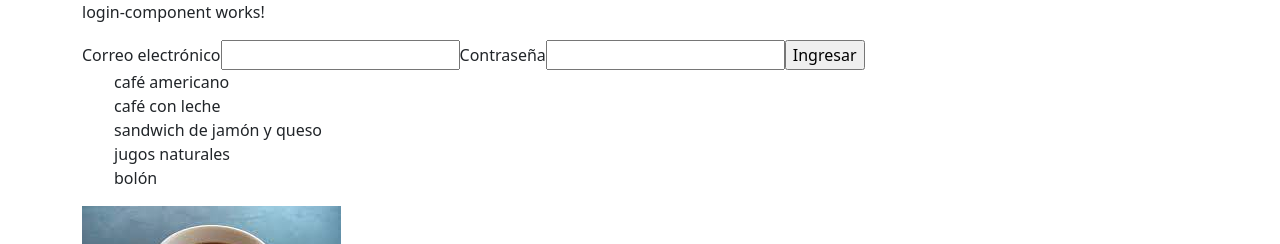
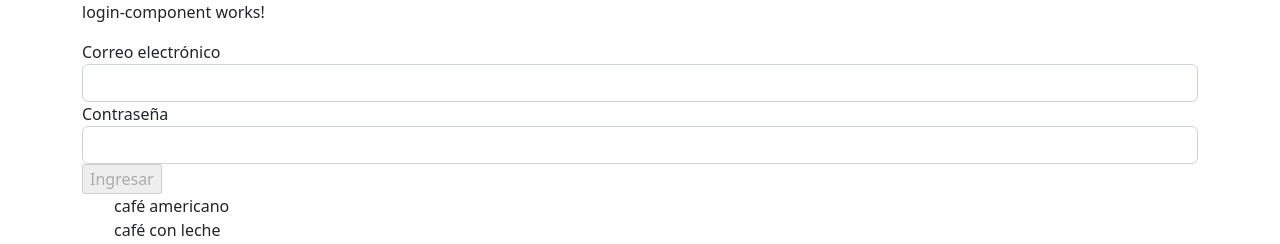
Before and after one commit to Laboratoria/LIM017-burger-queen-api-client, an Angular app in the folder burguer-queen/: page / in a window 1280 px wide. Shown: the top 244 px of the page. Built offline with nearby package versions, Linux system fonts and the light colour scheme.

Commit message:
capturando valores de email y password

```diff
--- a/burguer-queen/src/app/login-component/login-component.component.html
+++ b/burguer-queen/src/app/login-component/login-component.component.html
@@ -1,11 +1,15 @@
 <p>login-component works!</p>
 <!-- Creando un form para loguearse -->
+<!-- hay que oculatr el div de verificacion -->
+
 <div>
-    <form action="">
+    <form (ngSubmit)="onSubmit(loginForm.value)" #loginForm = "ngForm">
         <label for="newItem"> Correo electrónico </label>
-        <input type="text" id="newItem" #newItem>
+        <input type="text" id="newItem" class="form-control" name="email" #name="ngModel" ngModel required="">
+        <div [hidden]="name.valid  || name.pristine" class="alert alert-danger">Correo inválido</div>
         <label for="newItem2"> Contraseña</label>
-        <input type="password" id="newItem2" #newItem2>
-        <input (click)="onLogin(newItem.value)" type="submit" value="Ingresar">
+        <input type="password" id="newItem2" class="form-control"name="password"  #newItem="ngModel" ngModel required>
+        <div [hidden]="newItem.valid  || newItem.pristine" class="alert alert-danger">Contraseña inválida</div>
+        <input  type="submit" value="Ingresar"[disabled]="loginForm.invalid">
     </form>
 </div>
--- a/burguer-queen/src/app/login-component/login-component.component.ts
+++ b/burguer-queen/src/app/login-component/login-component.component.ts
@@ -1,4 +1,9 @@
-import { Component, OnInit } from '@angular/core';
+import { Component } from '@angular/core';
+interface Credentials {
+  "email": string,
+  "password": string
+
+}
 
 @Component({
   selector: 'app-login-component',
@@ -6,8 +11,9 @@ import { Component, OnInit } from '@angular/core';
   styleUrls: ['./login-component.component.css']
 })
 export class LoginComponentComponent {
-onLogin(user: string): void {
-  console.log('user ->', user);
+
+onSubmit(values: any): void{
+  console.info(values)
 }
 
 }
```
Also changed, not shown: burguer-queen/src/app/login/menu-desayunos.component.ts (added, +15 -0 lines), burguer-queen/src/app/login1/login.ts (added, +15 -0 lines).
